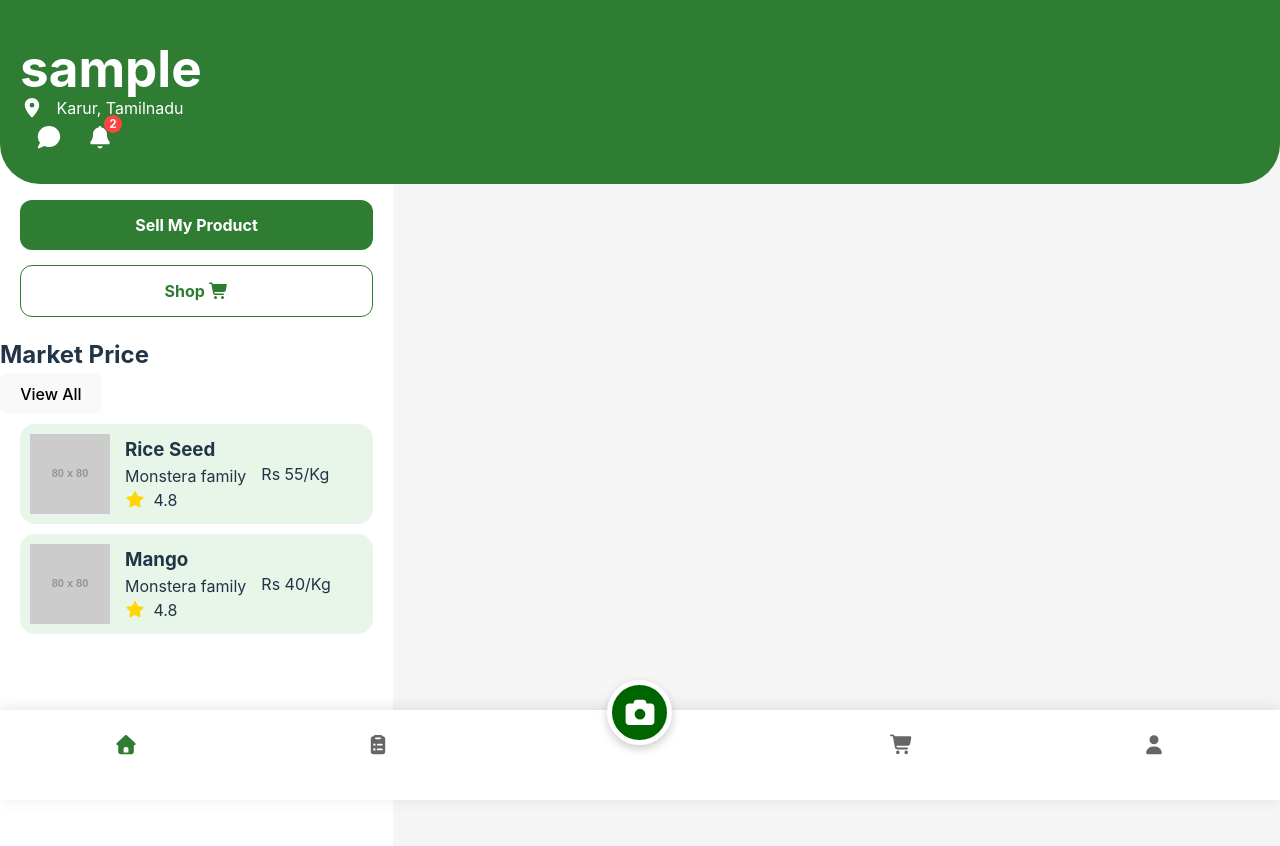
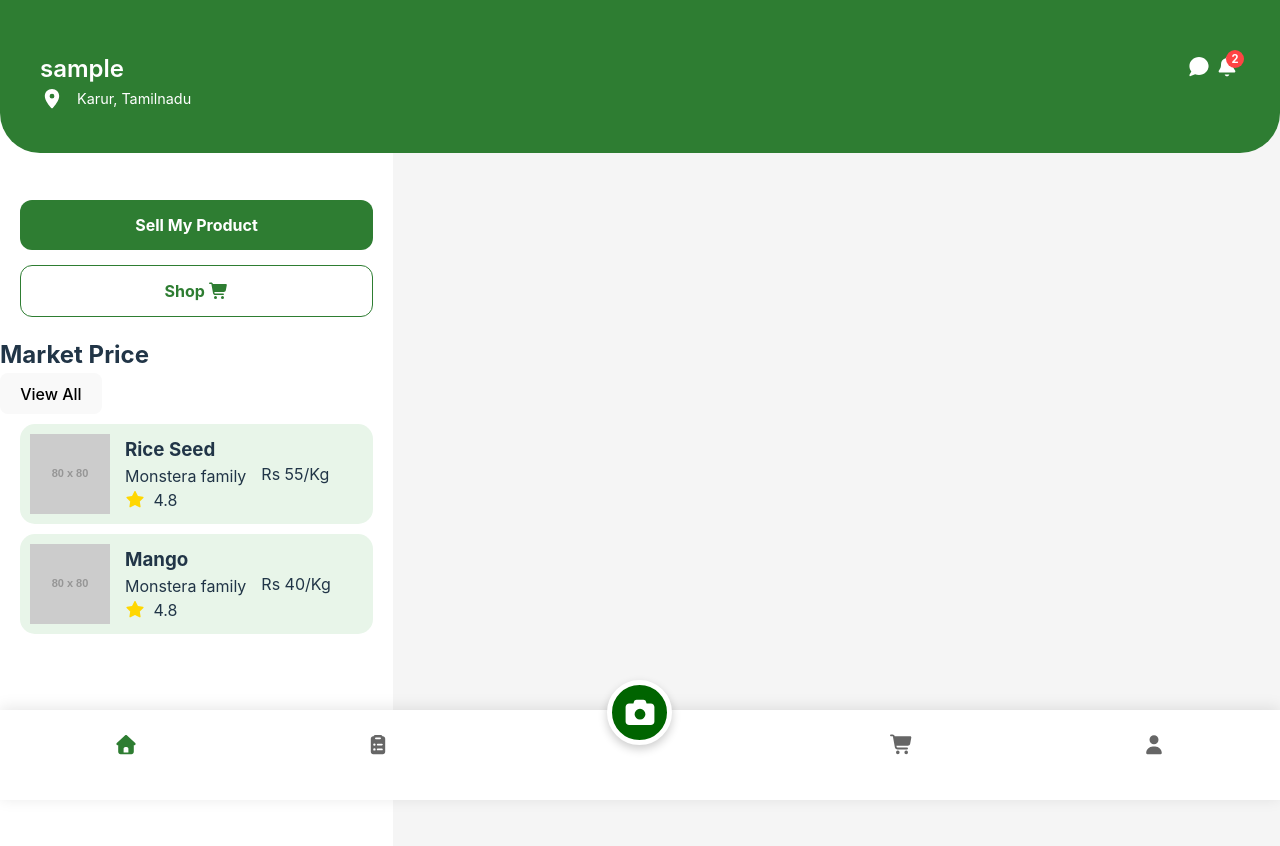
Before and after one commit to mike23700/AgriMarket, a React (Vite) app in the folder agri-pwa/: page /home in a window 1280 px wide. Shown: the top 846 px of the page. Built offline with nearby package versions, Linux system fonts and the light colour scheme; sample sign-in values are in the browser's storage.

Commit message:
modification de style,icon du header

```diff
--- a/agri-pwa/src/pages/Home.css
+++ b/agri-pwa/src/pages/Home.css
@@ -11,6 +11,13 @@
 }
 
 /* Styles pour les icônes */
+.welcome-text {
+    font-size: 0.9rem;
+    opacity: 0.8;
+    margin: 0;
+    line-height: 1.2;
+}
+
 .icon {
     font-size: 1.2rem;
     margin-right: 8px;
@@ -71,6 +78,84 @@
     z-index: 1000;
     box-sizing: border-box;
     margin: 0 auto;
+}
+
+.header-top {
+    display: flex;
+    align-items: flex-start;  /* Alignement en haut */
+    padding: 10px 20px 15px;  /* Moins d'espace en haut, plus en bas */
+    min-height: 50px;  /* Hauteur réduite */
+    position: relative;
+}
+
+.header-icons {
+    display: flex;
+    align-items: flex-start;  /* Alignement en haut */
+    justify-content: flex-end;
+    flex: 1;
+    padding-left: 10px;
+    padding-top: 5px;  /* Légère marge en haut */
+}
+
+.icon-group {
+    display: flex;
+    gap: 2px;  /* Réduit à 2px d'espace */
+    align-items: center;
+}
+
+.header-icons .icon {
+    font-size: 1.2rem;  /* Réduit à 1.2rem */
+    color: white;
+    display: flex;
+    align-items: center;
+    justify-content: center;
+    width: 24px;  /* Réduit à 24px */
+    height: 24px;  /* Réduit à 24px */
+    position: relative;
+    margin: 0 1px;  /* Marge minimale */
+}
+
+.notification .badge {
+    position: absolute;
+    top: -5px;
+    right: -5px;
+    background: #ff4444;
+    color: white;
+    border-radius: 50%;
+    width: 18px;
+    height: 18px;
+    font-size: 0.7rem;
+    display: flex;
+    align-items: center;
+    justify-content: center;
+    font-weight: bold;
+}
+
+.user-info h1 {
+    margin: 0;
+    font-size: 1.5rem;
+    font-weight: 600;
+    line-height: 1.2;
+    margin-bottom: 5px;
+}
+
+.user-info p {
+    margin: 0;
+    font-size: 0.9rem;
+    display: flex;
+    align-items: center;
+    gap: 5px;
+    line-height: 1.2;
+}
+
+.user-info {
+    display: flex;
+    flex-direction: column;
+    justify-content: flex-start;  /* Alignement en haut */
+    height: auto;
+    flex-shrink: 0;
+    max-width: 60%;
+    margin-top: 5px;  /* Légère marge en haut */
 }
 
 .action-buttons {
--- a/agri-pwa/src/pages/Home.jsx
+++ b/agri-pwa/src/pages/Home.jsx
@@ -36,11 +36,13 @@
                         <p><FontAwesomeIcon icon={faMapMarkerAlt} className="icon" /> Karur, Tamilnadu</p>
                     </div>
                     <div className="header-icons">
-                        <span className="icon"><FontAwesomeIcon icon={faComment} /></span>
-                        <span className="icon notification">
-                            <FontAwesomeIcon icon={faBell} />
-                            <span className="badge">2</span>
-                        </span>
+                        <div className="icon-group">
+                            <span className="icon"><FontAwesomeIcon icon={faComment} /></span>
+                            <span className="icon notification">
+                                <FontAwesomeIcon icon={faBell} />
+                                <span className="badge">2</span>
+                            </span>
+                        </div>
                     </div>
                 </div>
             </header>
```
